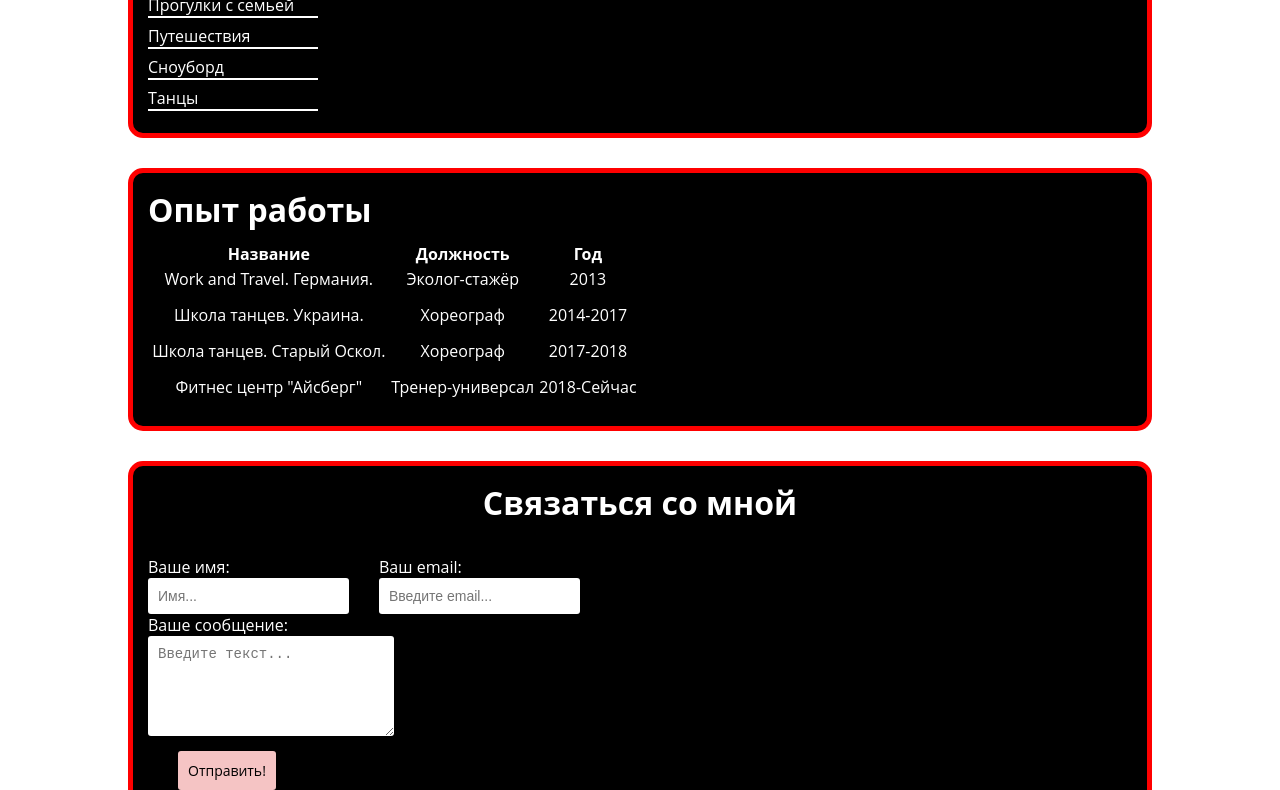
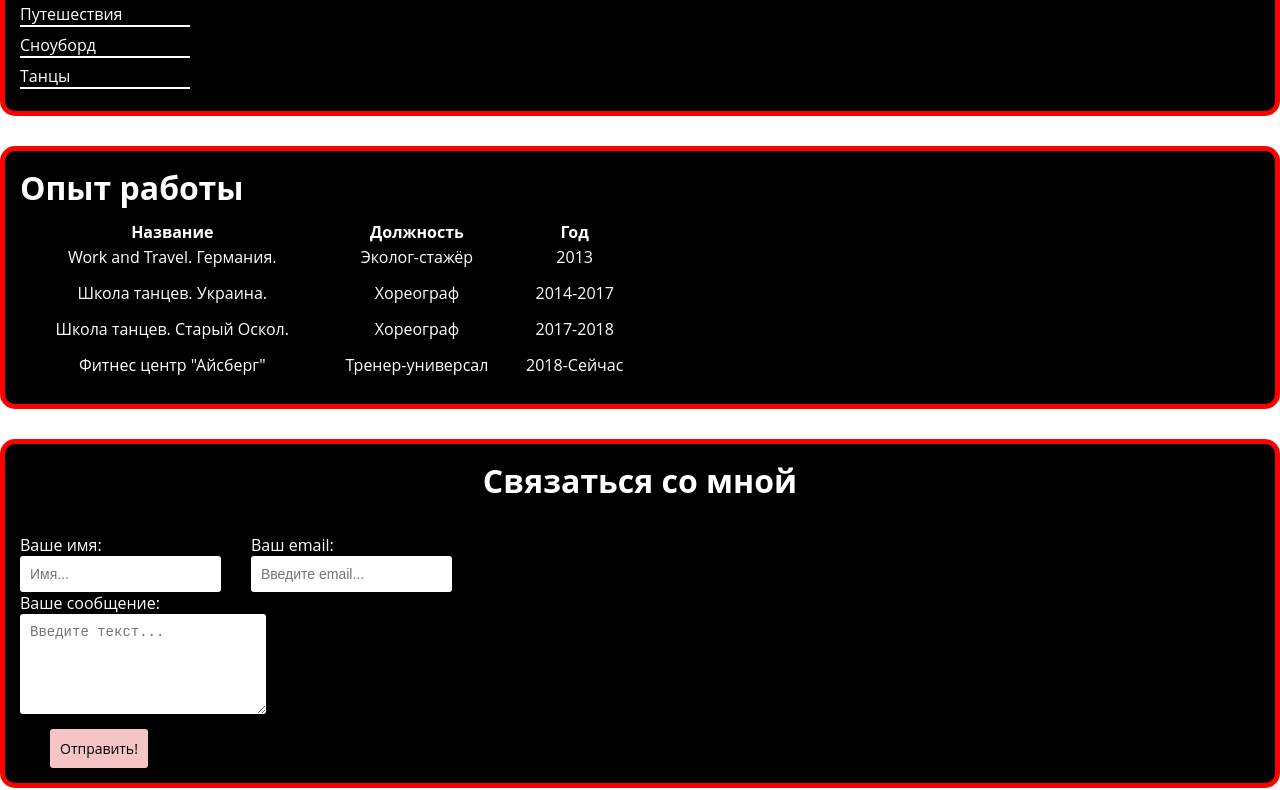
Before and after one commit to oleynikAlex/bondyFit, a plain HTML site: page index.html in a window 1280 px wide. Shown: the part 628-1418 px from the top of the page. Drawn offline with Linux system fonts and the light colour scheme.

Commit message:
Update tt.css

```diff
--- a/tt.css
+++ b/tt.css
@@ -11,14 +11,14 @@ body {
 }
 
 .container {
-    max-width: 1024px;
+    max-width: 1440px;
     margin: auto;
     padding-top: 30px;
     color: white;
 
 }
 
-@media(max-width: 500px) {
+@media(width: 750px) {
     .container {
         font-size: 12px;
         padding: 10px;
```
